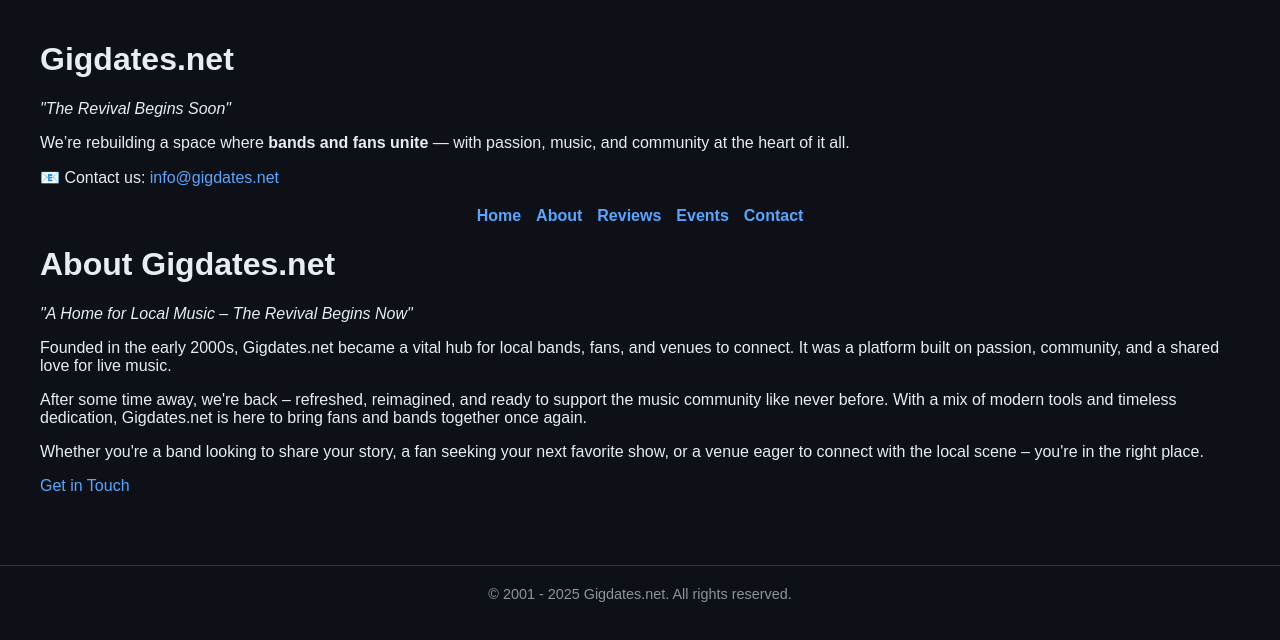
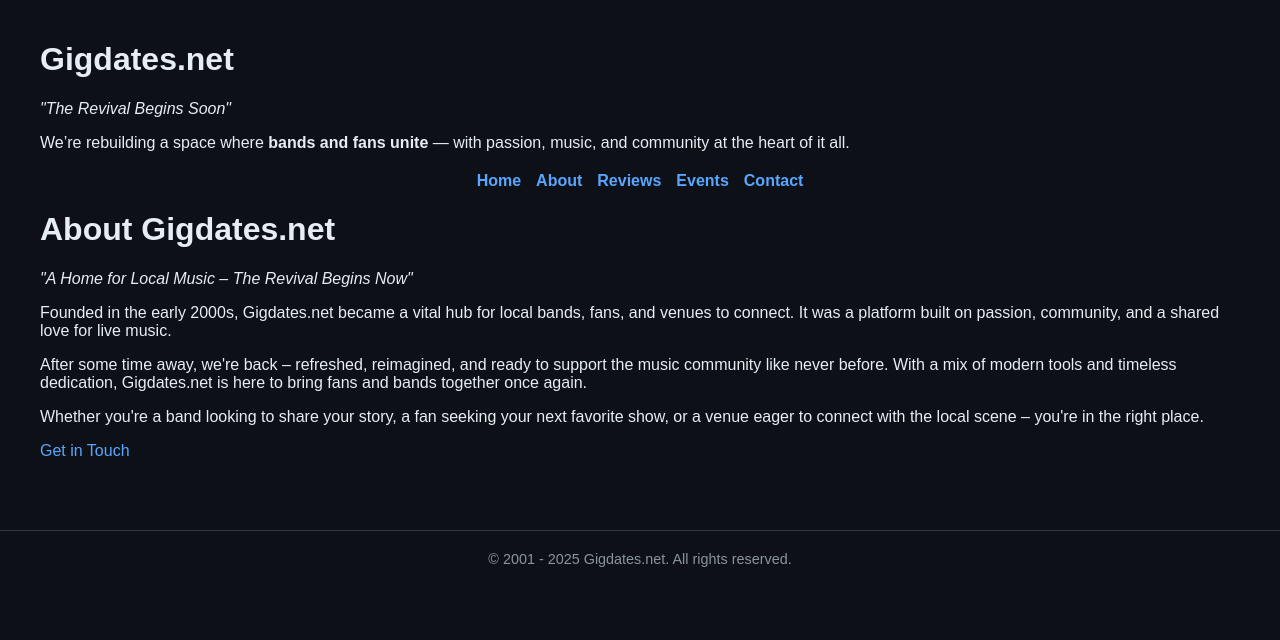
Before and after one commit to mantis-gdn/gigdates-serverless, a website: page public/about.html in a window 1280 px wide. Drawn offline with Linux system fonts and the light colour scheme.

Commit message:
remove info enail tag from headers

```diff
--- a/public/about.html
+++ b/public/about.html
@@ -11,7 +11,6 @@
         <h1>Gigdates.net</h1>
         <p><em>"The Revival Begins Soon"</em></p>
         <p>We’re rebuilding a space where <strong>bands and fans unite</strong> — with passion, music, and community at the heart of it all.</p>
-        <p>📧 Contact us: <a href="mailto:info@gigdates.net">info@gigdates.net</a></p>
 
         <!-- Navigation Links -->
         <div class="nav">
```
Also changed, not shown: public/event.html (+0 -1 lines), public/events.html (+0 -1 lines), public/index.html (+0 -1 lines), public/reviews.html (+0 -1 lines), public/venue.html (+0 -1 lines).
